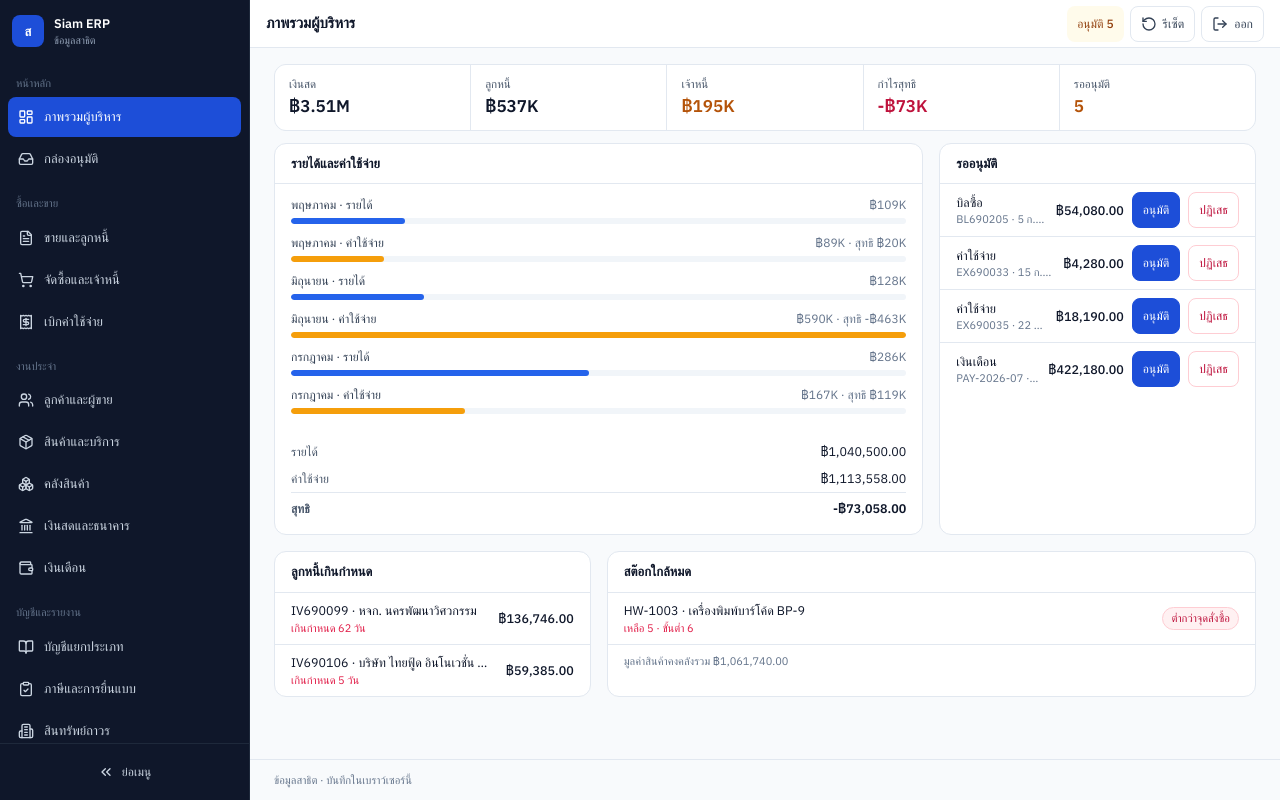
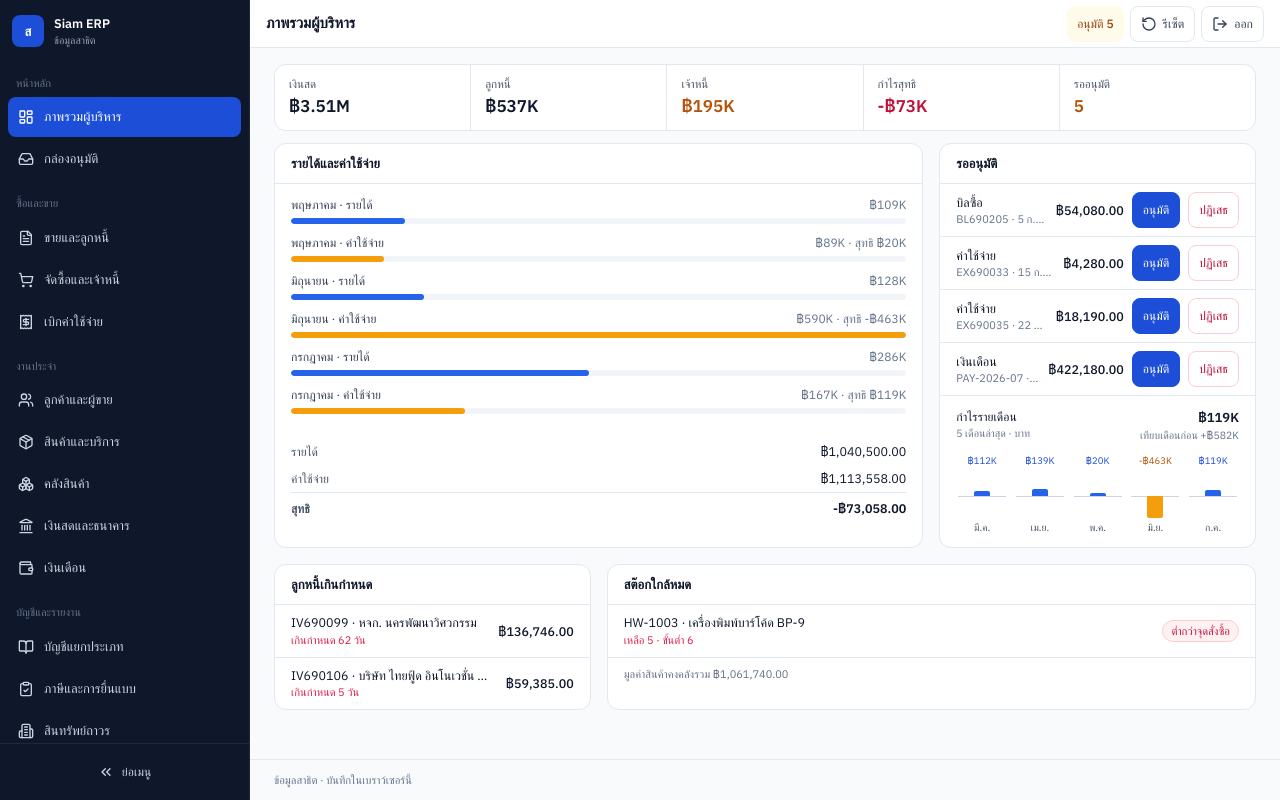
Before and after one commit to phonlapat/thai-accounting-erp-executive-prototype, a React (Vite) app: page / in a window 1280 px wide. Both pictures are taken after typing "name@example.com", "Sample123" into the empty fields and a click on the button "เข้าสู่ระบบ". Built offline with nearby package versions, Linux system fonts and the light colour scheme; a web font is replaced by a local one.

Commit message:
add monthly profit insight (#3)

```diff
--- a/src/App.tsx
+++ b/src/App.tsx
@@ -70,7 +70,12 @@ const CORE: Mod[] = [
   { label: 'รออนุมัติ', value: String(pendingList(d).length), tone: pendingList(d).length ? 'warn' : 'ok' }],
 
   panels: (d, a) => {
-    const s = series(d).slice(-3);
+    const history = series(d);
+    const s = history.slice(-3);
+    const profit = history.slice(-5);
+    const latestProfit = profit[profit.length - 1];
+    const previousProfit = profit[profit.length - 2];
+    const profitChange = latestProfit && previousProfit ? latestProfit.profit - previousProfit.profit : 0;
     const max = Math.max(...s.map((x) => Math.max(x.revenue, x.expense)), 1);
     const p = pl(d);
     return [
@@ -88,6 +93,11 @@ const CORE: Mod[] = [
         left: APPROVAL_TH[x.kind], sub: `${x.refNo} · ${dateTH(x.date)}`, right: thb(x.amount),
         actions: [{ label: 'อนุมัติ', run: () => a.decide(x.id, true) }, { label: 'ปฏิเสธ', run: () => a.decide(x.id, false), danger: true }]
       })),
+      signedChart: latestProfit ? {
+        title: 'กำไรรายเดือน', sub: '5 เดือนล่าสุด · บาท', summary: thb(latestProfit.profit, true),
+        change: previousProfit ? `เทียบเดือนก่อน ${profitChange >= 0 ? '+' : ''}${thb(profitChange, true)}` : undefined,
+        points: profit.map((x) => ({ label: dateTH(`${x.month}-01`).split(' ')[1], value: x.profit, note: thb(x.profit, true) }))
+      } : undefined,
       empty: 'ไม่มีรายการค้างอนุมัติ'
     },
     {
--- a/src/ui.tsx
+++ b/src/ui.tsx
@@ -121,13 +121,55 @@ export function Row({ label, value, strong }: {label: string;value: string;stron
 /* ---------------- panels ---------------- */
 export interface PanelLine {left: string;sub?: string;right?: string;status?: string;tone?: Tone;actions?: Array<{label: string;run: () => void;danger?: boolean;}>;}
 export interface PanelBar {label: string;note?: string;value: number;max: number;tone?: Tone;}
+export interface PanelSignedChart {
+  title: string;sub?: string;summary?: string;change?: string;
+  points: Array<{label: string;value: number;note: string;}>;
+}
 export interface PanelSpec {
   title: string;sub?: string;wide?: boolean;note?: string;
   rows?: Array<[string, string, boolean?]>;
   bars?: PanelBar[];
   lines?: PanelLine[];
+  signedChart?: PanelSignedChart;
   action?: {label: string;run: () => void;disabled?: boolean;};
   empty?: string;
+}
+
+function SignedBars({ chart }: {chart: PanelSignedChart;}) {
+  const max = Math.max(...chart.points.map((p) => Math.abs(p.value)), 1);
+  const aria = `${chart.title}: ${chart.points.map((p) => `${p.label} ${p.note}`).join(', ')}`;
+  return (
+    <section className="border-t border-slate-200 px-4 py-3">
+      <div className="flex items-start justify-between gap-3">
+        <div>
+          <h4 className="text-[12px] font-medium text-slate-900">{chart.title}</h4>
+          {chart.sub ? <p className="text-[10.5px] text-slate-500">{chart.sub}</p> : null}
+        </div>
+        <div className="text-right">
+          {chart.summary ? <p className="text-[13px] font-semibold tabular-nums text-slate-900">{chart.summary}</p> : null}
+          {chart.change ? <p className="text-[10.5px] tabular-nums text-slate-500">{chart.change}</p> : null}
+        </div>
+      </div>
+      <div role="img" aria-label={aria} className="mt-2.5 grid grid-cols-5 gap-1.5">
+        {chart.points.map((point) => {
+          const positive = point.value >= 0;
+          const height = Math.max(3, Math.round(Math.abs(point.value) / max * 22));
+          return (
+            <div key={point.label} className="min-w-0 text-center">
+              <span className={cx('block truncate text-[9.5px] tabular-nums', positive ? 'text-blue-700' : 'text-amber-700')}>{point.note}</span>
+              <div className="relative mx-auto mt-1 h-12 w-full max-w-12">
+                <span className="absolute inset-x-0 top-1/2 border-t border-slate-300" />
+                <motion.span
+                  initial={{ height: 0 }} animate={{ height }} transition={{ duration: 0.24, ease: 'easeOut' }}
+                  className={cx('absolute left-1/2 w-4 -translate-x-1/2', positive ? 'bottom-1/2 rounded-t-sm bg-blue-600' : 'top-1/2 rounded-b-sm bg-amber-500')} />
+              </div>
+              <span className="block text-[10px] text-slate-600">{point.label}</span>
+            </div>
+          );
+        })}
+      </div>
+    </section>
+  );
 }
 
 export function Panels({ items }: {items: PanelSpec[];}) {
@@ -172,6 +214,7 @@ export function Panels({ items }: {items: PanelSpec[];}) {
             </ul> :
         null}
           {p.lines && !p.lines.length ? <p className="px-4 py-6 text-center text-[12px] text-slate-500">{p.empty ?? 'ไม่มีรายการ'}</p> : null}
+          {p.signedChart ? <SignedBars chart={p.signedChart} /> : null}
           {p.rows?.length ?
         <dl className="px-4 py-3">
               {p.rows.map(([label, value, strong]) => <Row key={label} label={label} value={value} strong={strong} />)}
```
